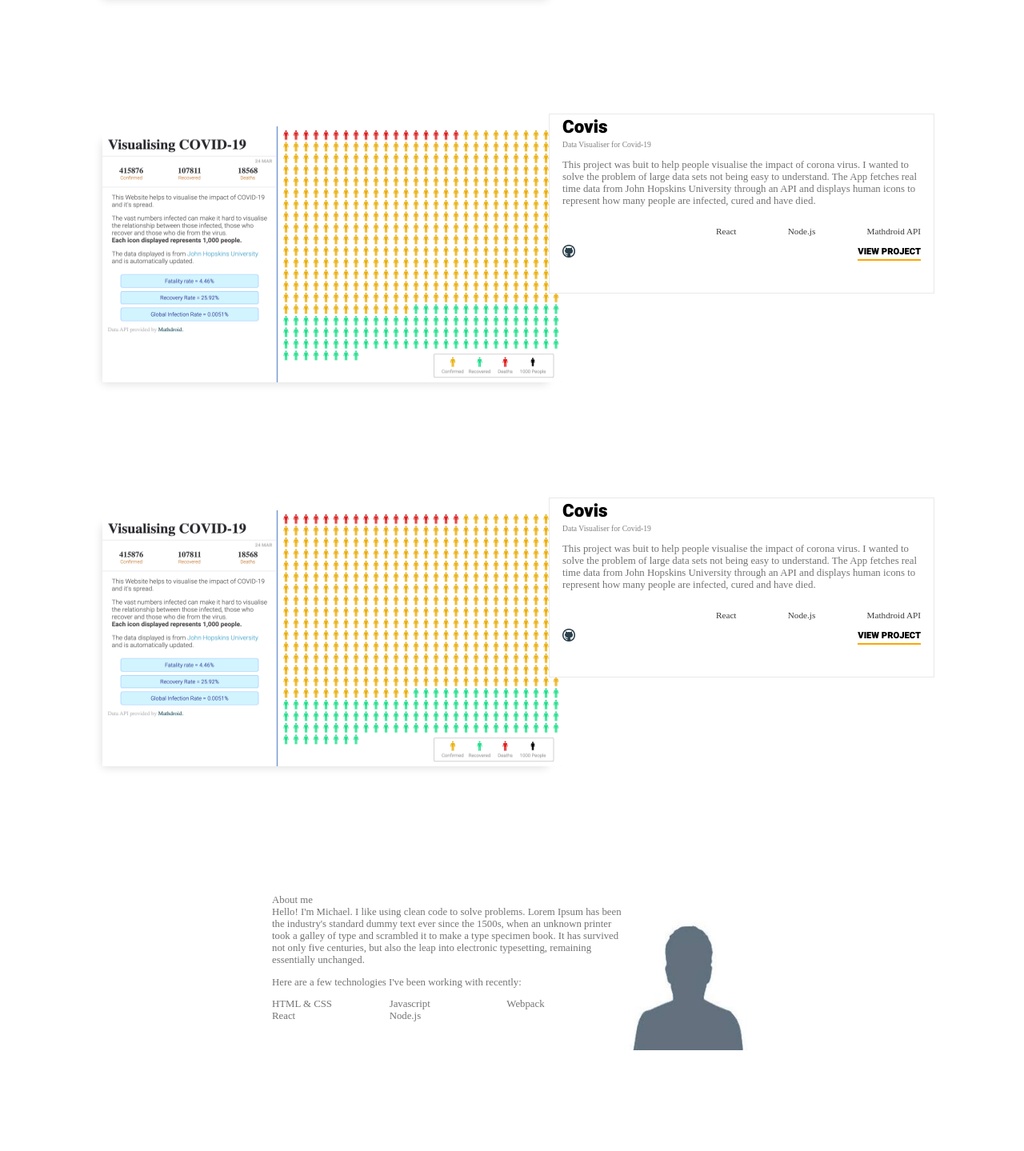
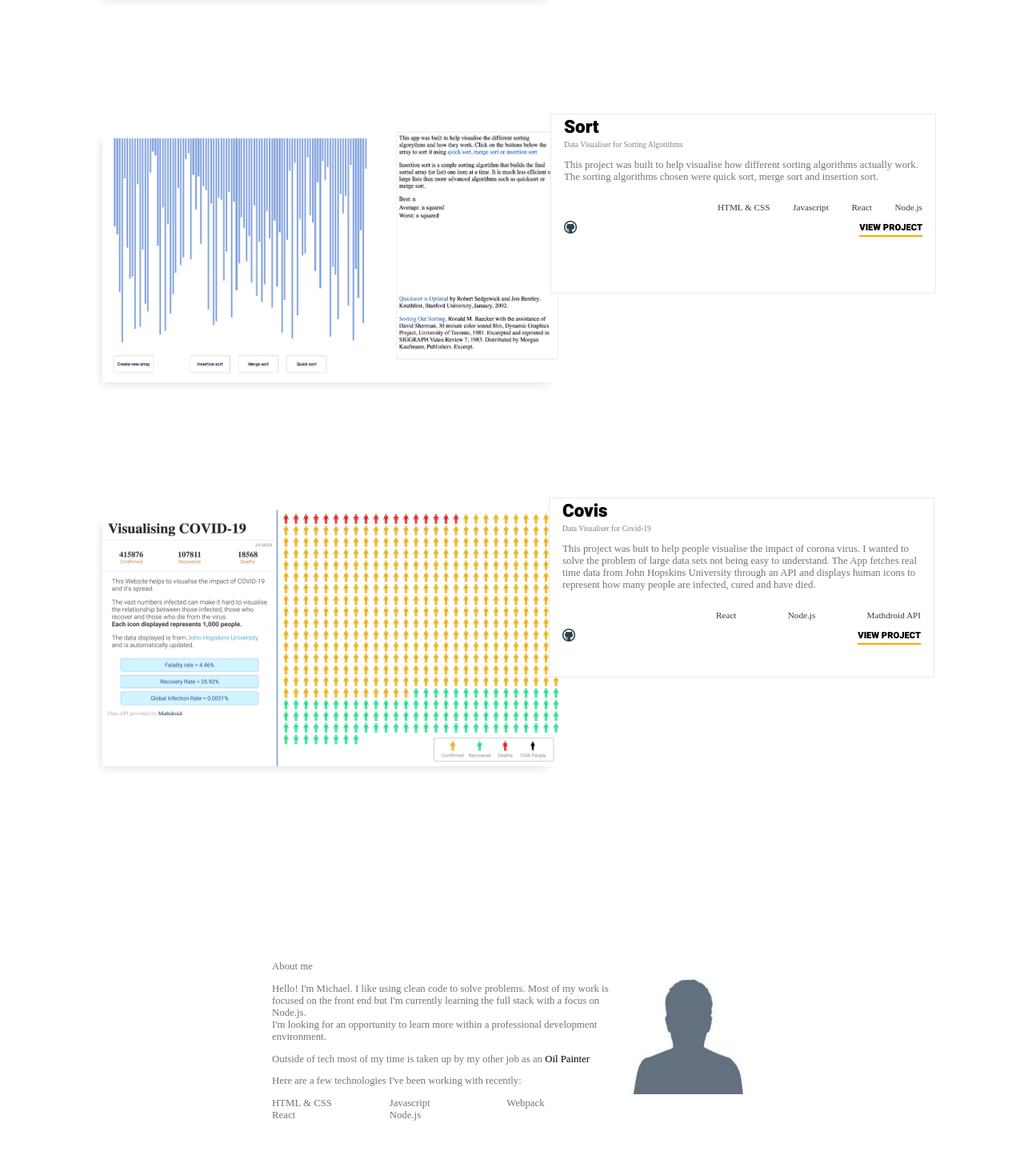
Before and after one commit to msmfa/portfolio, a React (Create React App) app: page / in a window 1280 px wide. Shown: the part 1253-2692 px from the top of the page at 80% size. Built offline with nearby package versions, Linux system fonts and the light colour scheme; a web font is replaced by a local one.

Commit message:
Added new component for Project Two and Spelling

```diff
--- a/src/App.js
+++ b/src/App.js
@@ -5,7 +5,6 @@ import "./css/Links.css";
 import "./css/Header.css";
 import "./css/About.css";
 import "./css/ContactButton.css";
-
 import Header from "./components/Header";
 import NavBar from "./components/NavBar";
 import ContactButton from "./components/ContactButton";
@@ -13,6 +12,7 @@ import ProjectSection from "./components/ProjectSection";
 import Links from "./components/Links";
 import ProjectHeader from "./components/ProjectHeader";
 import AboutSection from "./components/AboutSection";
+import ProjectSectionTwo from "./components/ProjectSectionTwo";
 
 class App extends Component {
   render() {
@@ -23,7 +23,7 @@ class App extends Component {
         <ContactButton />
         <ProjectHeader />
         <ProjectSection />
-        <ProjectSection />
+        <ProjectSectionTwo />
         <ProjectSection />
         <AboutSection />
         <Links />
--- a/src/components/AboutSection.js
+++ b/src/components/AboutSection.js
@@ -1,24 +1,34 @@
 import React from "react";
 import Placeholder from "./IMG/placeholder.png";
-import ProfilePhoto from "./IMG/portfolio.JPG";
 
 function AboutSection() {
   return (
     <>
       <div id="about" className="about-container">
         <div className="about-text">
-          <div className="about-title">About me</div>
-          Hello! I'm Michael. I like using clean code to solve problems. Lorem
-          Ipsum has been the industry's standard dummy text ever since the
-          1500s, when an unknown printer took a galley of type and scrambled it
-          to make a type specimen book. It has survived not only five centuries,
-          but also the leap into electronic typesetting, remaining essentially
-          unchanged.
-          <div className="about-subtitle-one">
+          <div className="about-subtitle about-title">About me</div>
+          Hello! I'm Michael. I like using clean code to solve problems. Most of
+          my work is focused on the front end but I'm currently learning the
+          full stack with a focus on Node.js.
+          <div>
+            I'm looking for an opportunity to learn more within a professional
+            development environment.
+          </div>
+          <div className="about-subtitle">
+            Outside of tech most of my time is taken up by my other job as an{" "}
+            <a
+              href="https://www.michaelsydneymoore.com"
+              target="_blank"
+              rel="noopener noreferrer"
+            >
+              Oil Painter
+            </a>
+          </div>
+          <div className="about-subtitle about-subtitle-one">
             {" "}
             Here are a few technologies I've been working with recently:
           </div>{" "}
-          <div className="about-subtitle-two">
+          <div className="about-subtitle about-subtitle-two">
             <ul>
               <li>HTML & CSS</li>
               <li>Javascript</li>
--- a/src/components/Header.js
+++ b/src/components/Header.js
@@ -12,7 +12,7 @@ function Header() {
         <p className="header-text">
           I build high quality web based solutions to business and society's
           problems such as{" "}
-          <a className="header-text-link" href="https://www.google.com">
+          <a className="header-text-link" href="#proj">
             these.
           </a>{" "}
         </p>
--- a/src/components/NavBar.js
+++ b/src/components/NavBar.js
@@ -11,7 +11,16 @@ function NavBar() {
           <li>
             <a href="#proj">Projects</a>
           </li>
-          <li>Contact</li>
+          <li>
+            {" "}
+            <a
+              href="mailto:studio@michaelsydneymoore.com"
+              target="_blank"
+              rel="nofollow noopener noreferrer"
+            >
+              Contact
+            </a>
+          </li>
         </ul>
       </div>
     </>
--- /dev/null
+++ b/src/components/ProjectSectionTwo.js
@@ -0,0 +1,68 @@
+import React from "react";
+import VisualiserImage from "./IMG/sorting-visualiser.png";
+import GithubIcon from "./IMG/github-icon.png";
+
+function ProjectSectionTwo() {
+  return (
+    <>
+      <div className="project-container">
+        <img
+          className="project-covid-image"
+          src={VisualiserImage}
+          alt="covid-19-app"
+        ></img>
+        <div className="project-container-main">
+          <p className="project-title-two">Sort</p>
+          <p className="project-title-one">
+            Data Visualiser for Sorting Algorithms
+          </p>
+          <div className="project-text">
+            This project was built to help visualise how different sorting
+            algorithms actually work. The sorting algorithms chosen were quick
+            sort, merge sort and insertion sort.
+          </div>
+
+          <div className="project-links">
+            <ul>
+              <li>HTML & CSS</li>
+            </ul>
+            <ul>
+              <li>Javascript</li>
+            </ul>
+            <ul>
+              <li>React</li>
+            </ul>
+            <ul>
+              <li>Node.js</li>
+            </ul>
+          </div>
+          <div className="project-links-icons">
+            <a
+              href="https://github.com/msmfa/sorting-visualiser"
+              target="_blank"
+              rel="noopener noreferrer"
+            >
+              <img
+                className="project-github-link"
+                src={GithubIcon}
+                alt="github"
+              ></img>
+            </a>
+
+            <div className="project-view-link">
+              <a
+                href="https://msmfa.github.io/corona-dashboard/"
+                target="_blank"
+                rel="noopener noreferrer"
+              >
+                VIEW PROJECT
+              </a>
+            </div>
+          </div>
+        </div>
+      </div>
+    </>
+  );
+}
+
+export default ProjectSectionTwo;
--- a/src/css/About.css
+++ b/src/css/About.css
@@ -13,6 +13,7 @@
   font-size: 0.8em;
   color: rgb(116, 116, 116);
   margin-bottom: 10em;
+  margin-top: 18em;
 }
 
 .about-text {
@@ -30,5 +31,9 @@
 
 .profile-photo {
   width: 160px;
-  height: 195px;
+  height: 180px;
 }
+
+.about-subtitle {
+  margin: 1em 0;
+}
--- a/src/css/Header.css
+++ b/src/css/Header.css
@@ -11,6 +11,7 @@
 }
 .header-text-link {
   color: black;
+  text-decoration: underline;
 }
 .header-bottom {
   font-size: 1.6em;
```
Also changed, not shown: src/components/IMG/sorting-visualiser.png (added).
